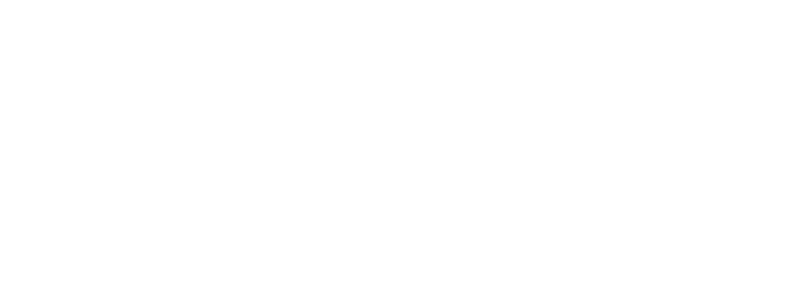
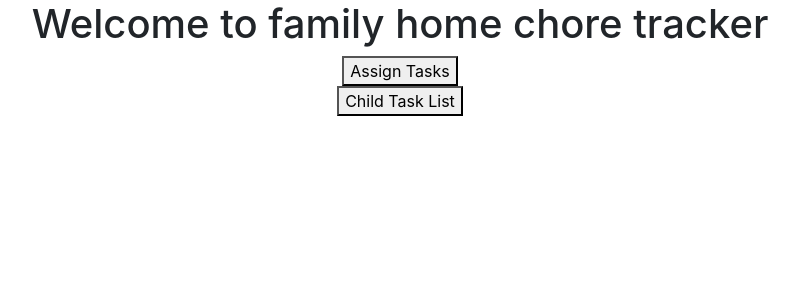
Before and after one commit to Build-Week-Home-Chore-Tracker/FE, a React (Create React App) app in the folder home-chore-tracker/: page /FamilyPage in a window 1280 px wide. Shown: the top 300 px of the page, without its empty margins (240-1039 px from the left). Built offline with nearby package versions, Linux system fonts and the light colour scheme; sample sign-in values are in the browser's storage.

Commit message:
Added Family Page and dropdown chore list

```diff
--- a/home-chore-tracker/src/App.js
+++ b/home-chore-tracker/src/App.js
@@ -6,6 +6,7 @@
 import PrivateRoute from './Components/PrivateRoute';
 import './App.css';
 import SignIn from './Components/SignIn';
+import FamilyPage from './Components/FamilyPage';
 
 function App() {
   return (
@@ -14,6 +15,7 @@
         <Switch>
           <Route exact path="/" component={SignIn} />
           <Route exact path="/Login" component={SignIn} />
+          <PrivateRoute exact path="/FamilyPage" component={FamilyPage} />
           <PrivateRoute exact path="/ChildTaskList" component={ChildTaskList} />
           <PrivateRoute exact path="/ParentTaskList" component={ParentTaskList} />
         </Switch>
--- a/home-chore-tracker/src/Components/FamilyPage.js
+++ b/home-chore-tracker/src/Components/FamilyPage.js
@@ -1,11 +1,19 @@
 import React from "react";
+import { Link } from "react-router-dom"
 
 
 function FamilyPage() {
   return (
     <div>
       <h1 className="family-page">Welcome to family home chore tracker</h1>
+      <div>
+        <Link to="/ParentTaskList"><button>Assign Tasks</button></Link>
       </div>
+      <div>
+        <Link to="/ChildTaskList"><button>Child Task List</button></Link>
+      </div>
+
+    </div>
   );
 }
 
--- a/home-chore-tracker/src/Components/ParentTaskList.js
+++ b/home-chore-tracker/src/Components/ParentTaskList.js
@@ -22,7 +22,7 @@
 
     return (
       <>
-        <div>
+        {/* <div>
         <form>
         <hr />
           <label>Add Task</label>
@@ -30,11 +30,11 @@
             <button>Add</button>
         </form>
         </div>
-        <hr />
+        <hr /> */}
 
         <div className="family-tasks">
          <h1>Family Home Chore Tracker</h1>
-          {chores.map(chore => (
+          {/* {chores.map(chore => (
             <div>
               <div className="chore-card">{chore.choreName}
                 <button className="chore-btn">Edit</button>
@@ -42,7 +42,18 @@
               </div>
             </div>
           ))
+          } */}
+
+          <form>
+            <select>
+            {chores.map(chore => (
+              <option value={chore.choreName}>{chore.choreName}</option>
+            ))
             }
+            </select>
+            <button className="chore-btn">Assign Chore</button>
+          </form>
+
         </div>
         </>
       );
--- a/home-chore-tracker/src/Components/SignIn.js
+++ b/home-chore-tracker/src/Components/SignIn.js
@@ -84,7 +84,7 @@
           setStatus(res.data);
           console.log(res);
           localStorage.setItem("token", res.data.token);
-          props.history.push('/ParentTaskList')
+          props.history.push('/FamilyPage')
         })
         .catch(err => console.log(err.response));
     }
```
Lines whose indentation alone changed are shown as unchanged.
